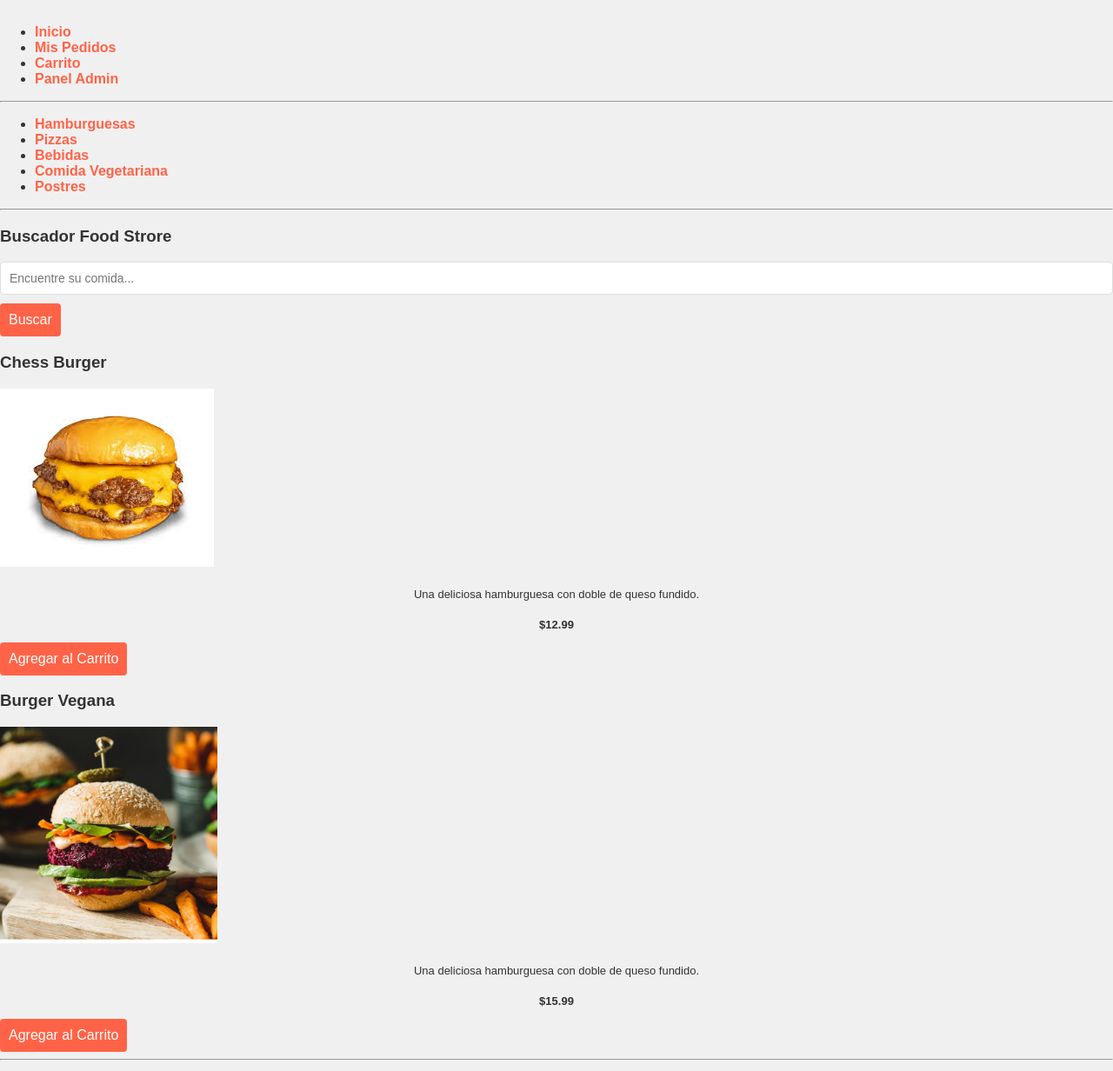
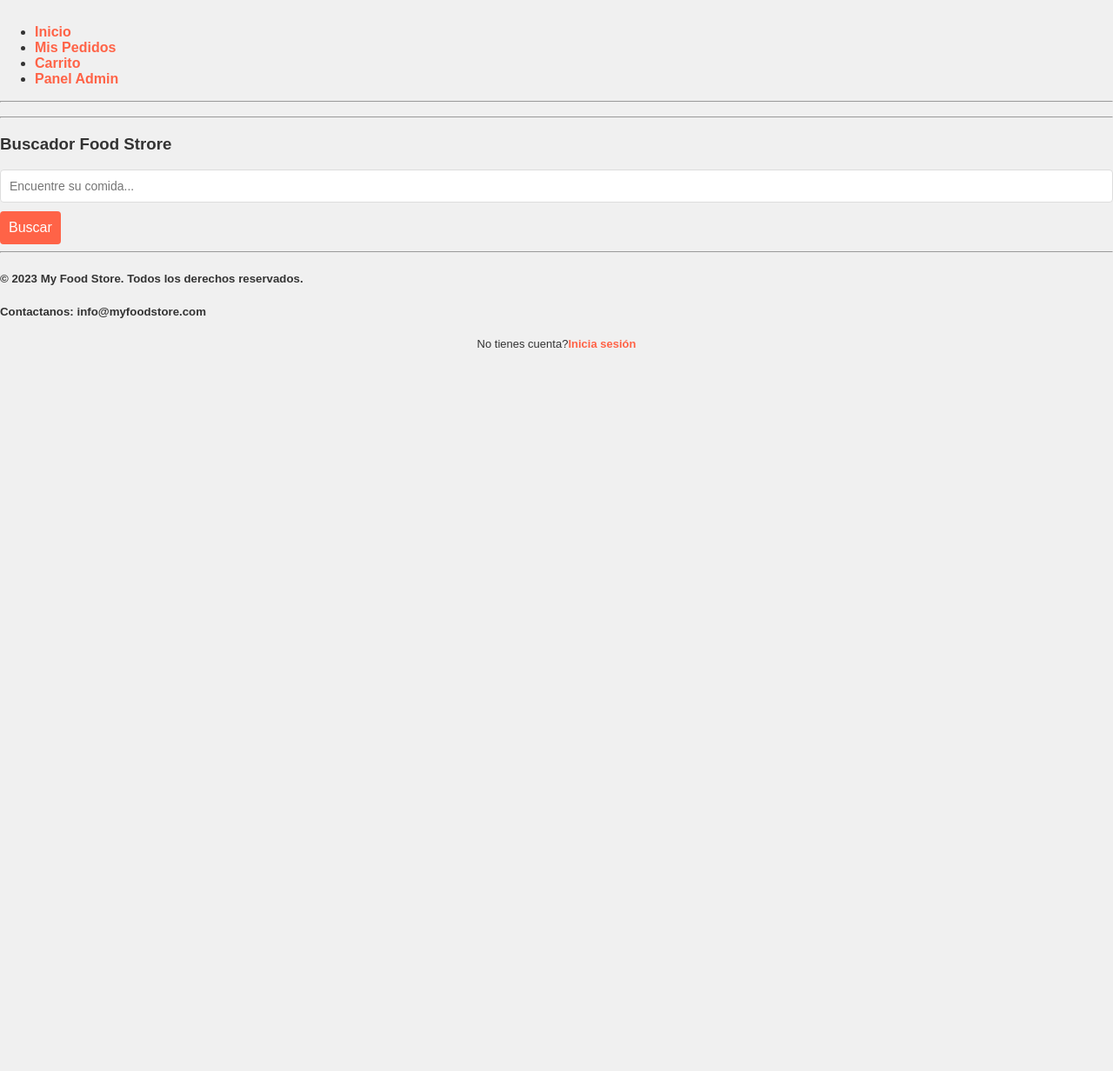
Before and after one commit to dantepeletti/funcionesJs, a plain HTML site: page index.html in a window 1280 px wide. Shown: the part 68-1300 px from the top of the page at 87% size. After the commit the page ends 800 px from the top, so only its background shows below. Drawn offline with Linux system fonts and the light colour scheme.

Commit message:
creacion de ids y HTML limpio.

```diff
--- a/index.html
+++ b/index.html
@@ -3,7 +3,7 @@
 <head>
     <meta charset="UTF-8">
     <meta name="viewport" content="width=device-width, initial-scale=1.0">
-    <link rel="stylesheet" href="../css/style.css">
+    <link rel="stylesheet" href="./css/style.css">
     <title>My Food Store</title>
 </head>
 <body>
@@ -13,47 +13,29 @@
             <h1>My Food Store</h1>
         </div>
         <nav>
-            <ul>
-                <li><a href="#home">Inicio</a></li>
-                <li><a href="#products">Mis Pedidos</a></li>
-                <li><a href="#about">Carrito</a></li>
+            <ul id="menu">
+                <li><a href="#">Inicio</a></li>
+                <li><a href="#">Mis Pedidos</a></li>
+                <li><a href="#">Carrito</a></li>
                 <li><a href="admin.html">Panel Admin</a></li>
             </ul>
         </nav>
     </header>
     <hr>
     <aside>
-        <ul>
-            <li><a href="#">Hamburguesas</a></li>
-            <li><a href="#">Pizzas</a></li>
-            <li><a href="#">Bebidas</a></li>
-            <li><a href="#">Comida Vegetariana</a></li>
-            <li><a href="#">Postres</a></li>
+        <ul id="categorias">
         </ul>
     </aside>
     <hr>
     <main>
         <section>
             <h3>Buscador Food Strore</h3>
-            <form>
+            <form id="buscador">
                 <input type="search" name="busqueda" placeholder="Encuentre su comida...">
                 <button type="submit">Buscar</button>
             </form>
         </section>
-        <article>
-            <h3>Chess Burger</h3>
-            <img src="img/cheese_burger.jpg" alt="Cheese Burger">
-            <p>Una deliciosa hamburguesa con doble de queso fundido.</p>
-            <p><strong>$12.99</strong></p>
-            <button>Agregar al Carrito</button>
-        </article>
-        <article>
-            <h3>Burger Vegana</h3>
-            <img src="img/hamburguesa_vegana.avif" alt="Vegan Burger" style="width: 250px;">
-            <p>Una deliciosa hamburguesa con doble de queso fundido.</p>
-            <p><strong>$15.99</strong></p>
-            <button>Agregar al Carrito</button>
-        </article>
+        <section id="products"></section>
     </main>
     <hr>
 
```
